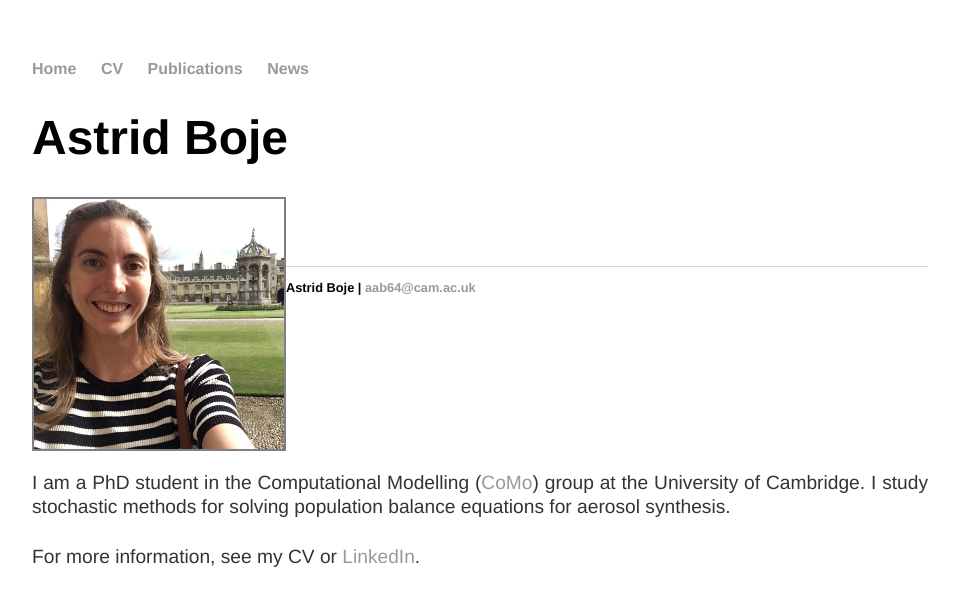
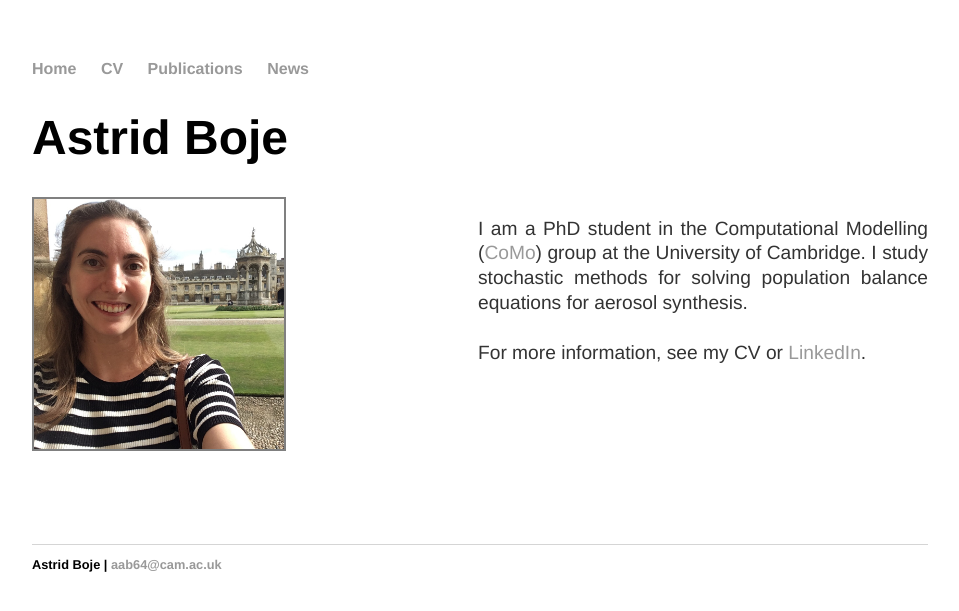
Before and after one commit to aab64/aab64.github.io, a Jekyll site: the page built from index.html, in a window 1280 px wide. Shown: the top 611 px of the page, without its empty margins (160-1119 px from the left). Built offline with Jekyll 4.4.1, drawn with Linux system fonts in a browser that asks for light colours.

Commit message:
Update index.html

```diff
--- a/index.html
+++ b/index.html
@@ -8,8 +8,8 @@
 </div>
 
 <div class="wrapper">
-	<img src="/images/Me_in_Cam.jpg" style="border: 2px solid grey" height=auto width="250" align="left"></img>
-	<div style="float: right; text-align: justify">
+	<img src="/images/Me_in_Cam.jpg" style="border: 2px solid grey" height=auto width="250" class="left"></img>
+	<div style="float: right; width: 450px; text-align: justify">
 		<p>
 			I am a PhD student in the Computational Modelling (<a href="http://como.ceb.cam.ac.uk/index.php?Page=People&Section=aab64">CoMo</a>)
 			group at the University of Cambridge. I study stochastic methods for solving population balance equations for aerosol synthesis.
```
